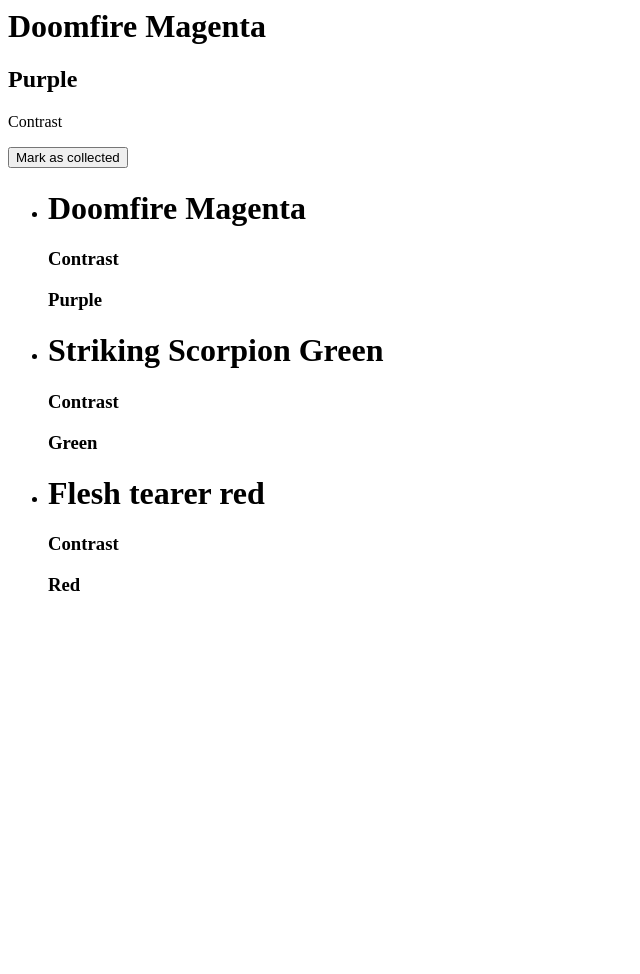
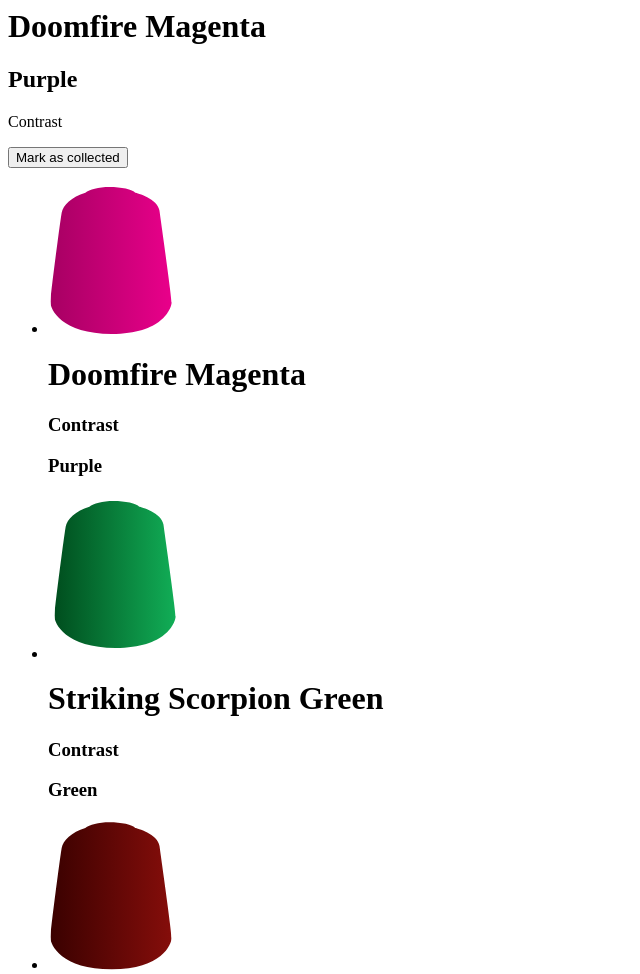
Before and after one commit to Paul2071/vuefirst, a plain HTML site: page index.html in a window 1280 px wide. Shown: the top 974 px of the page, without its empty margins (0-640 px from the left). Before the commit the page ends 800 px from the top, so only its background shows below. Drawn offline with nearby package versions, Linux system fonts and the light colour scheme.

Commit message:
added image tag with dynamic source through attribute binding to output different colour paint pot for each paint

```diff
--- a/app.js
+++ b/app.js
@@ -9,13 +9,13 @@ const app = Vue.createApp({
         paints: [
           { type: "Contrast",
           name: "Doomfire Magenta",
-          colour: "Purple" },
+          colour: "Purple", img: 'images/PaintMagenta.png' },
           { type: "Contrast",
           name: "Striking Scorpion Green",
-          colour: "Green" },
+          colour: "Green", img: 'images/PaintStriking.png' },
           { type: "Contrast",
           name: "Flesh tearer red",
-          colour: "Red" }
+          colour: "Red", img: 'images/PaintFlesh.png' }
         ]
 
 
--- a/index.html
+++ b/index.html
@@ -26,6 +26,7 @@
 
       <ul>
         <li v-for="paint in paints">
+            <img :src="paint.img" :alt="paint.name">
             <h1>{{ paint.name }}</h1>
             <h3> {{ paint.type }}  </h3>
             <h3> {{ paint.colour }}  </h3>
```
Also changed, not shown: images/PaintFlesh.png (added), images/PaintMagenta.png (added), images/PaintStriking.png (added).
